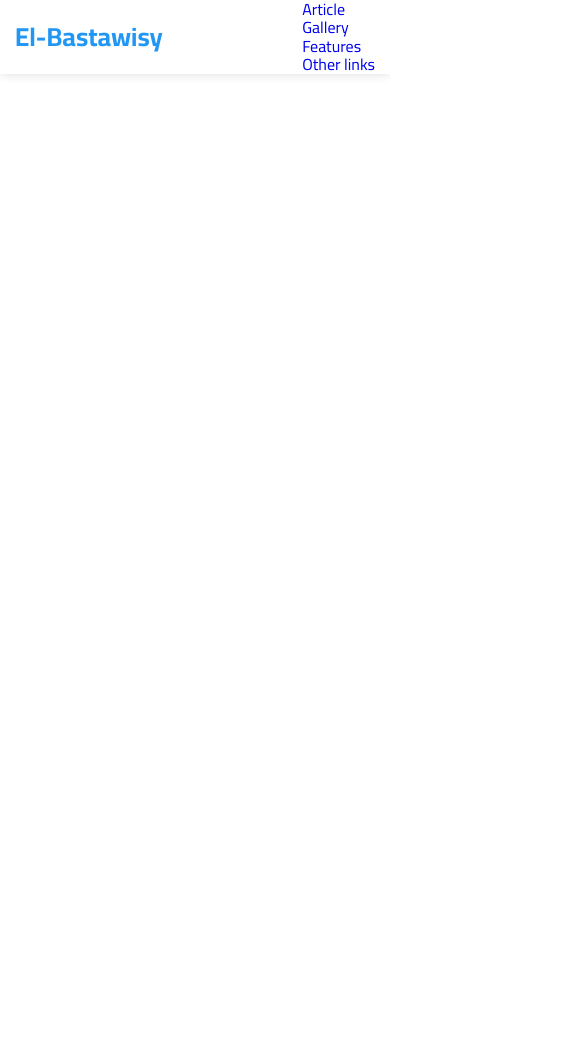
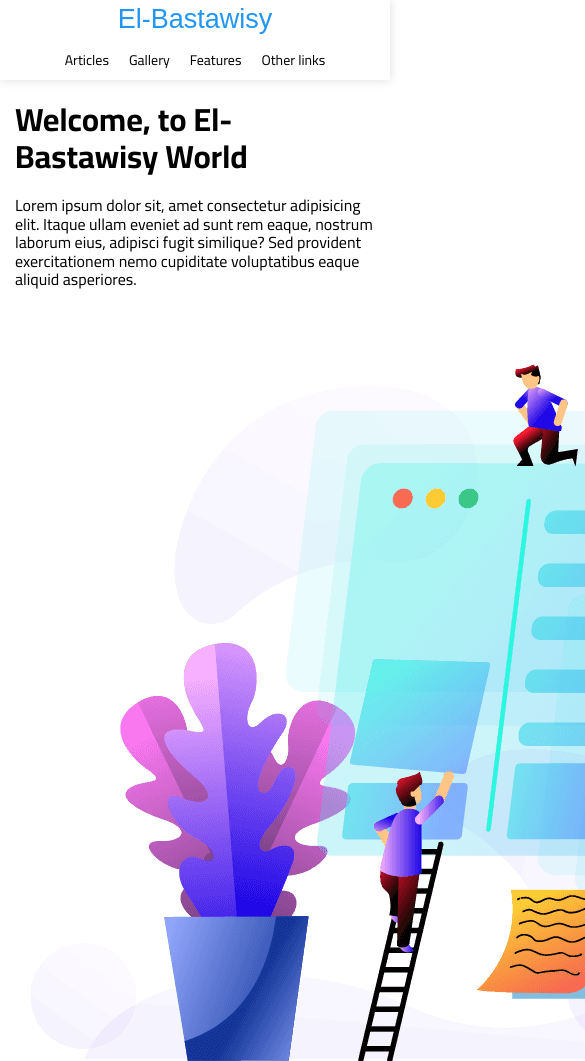
Before and after one commit to Mostafa-S-El-Bastawisy/template3, a plain HTML site: page index.html in a window 390 px wide. Shown: the top 1061 px of the page, 585 px wide, since content can reach past the window. Before the commit the page ends 844 px from the top, so only its background shows below. Drawn offline with Linux system fonts and the light colour scheme.

Commit message:
Start and config the landing page

```diff
--- a/css/main.css
+++ b/css/main.css
@@ -7,6 +7,7 @@
 :root {
   --main-color: #2196f3;
   --main-color-alt: #1787e0;
+  --main-transition: 0.3s;
 }
 html {
   scroll-behavior: smooth;
@@ -64,16 +65,68 @@ ul {
   position: relative;
 }
 .header .logo {
+  font-family: fantasy;
   color: var(--main-color);
-  font-size: 26px;
+  font-size: 37px;
   font-weight: bold;
   height: 72px;
   display: flex;
   justify-content: center;
   align-items: center;
 }
+@media (max-width: 767px) {
+  .header .logo {
+    width: 100%;
+    font-size: 27px;
+    font-weight: 77;
+    height: 40px;
+  }
+}
 .header .main-nav {
+  display: flex;
+}
+@media (max-width: 767px) {
+  .header .main-nav {
+    margin: auto;
+  }
 }
 .header .main-nav > li > a {
+  display: flex;
+  justify-content: center;
+  align-items: center;
+  height: 72px;
+  position: relative;
+  color: black;
+  padding: 0 30px;
+  overflow: hidden;
+  transition: var(--main-transition);
+}
+@media (max-width: 767px) {
+  .header .main-nav > li > a {
+    padding: 10px;
+    font-size: 14px;
+    height: 40px;
+  }
+}
+
+.header .main-nav > li > a::before {
+  content: "";
+  position: absolute;
+  width: 100%;
+  height: 4px;
+  background-color: var(--main-color);
+  top: 0;
+  left: -100%;
+  transition: var(--main-transition);
+}
+.header .main-nav > li > a:hover {
+  color: var(--main-color);
+  background-color: #fafafa;
+}
+.header .main-nav > li > a:hover::before {
+  left: 0;
 }
 /* End Header  */
+/* Start landing */
+
+/* End landing */
--- a/index.html
+++ b/index.html
@@ -15,6 +15,9 @@
   <link rel="preconnect" href="https://fonts.googleapis.com">
   <link rel="preconnect" href="https://fonts.gstatic.com" crossorigin>
   <link href="https://fonts.googleapis.com/css2?family=Cairo:wght@300;400;700&display=swap" rel="stylesheet">
+  <link rel="preconnect" href="https://fonts.googleapis.com">
+  <link rel="preconnect" href="https://fonts.gstatic.com" crossorigin>
+  <link href="https://fonts.googleapis.com/css2?family=Cairo:wght@300;400;700&family=Lobster&display=swap" rel="stylesheet">
 </head>
 <body>
 <!-- Start Header  -->
@@ -22,7 +25,7 @@
   <div  class="container">
     <a href="#" class="logo">El-Bastawisy</a>
     <ul class="main-nav">
-      <li><a href="#article">Article</a></li>
+      <li><a href="#articles">Articles</a></li>
       <li><a href="#gallery">Gallery</a></li>
       <li><a href="#features">Features</a></li>
       <li><a href="#">Other links</a></li>
@@ -30,5 +33,22 @@
   </div>
 </div>
 <!-- End Header  -->
+<!-- Start landing -->
+<div class="landing">
+  <div class="container">
+    <div class="text">
+      <h1>Welcome, to El-Bastawisy World</h1>
+      <p>Lorem ipsum dolor sit, amet consectetur adipisicing elit. Itaque ullam eveniet ad sunt rem eaque,
+      nostrum laborum eius, adipisci fugit similique? Sed provident exercitationem nemo cupiditate voluptatibus eaque aliquid asperiores.</p>
+    </div>
+    <div class="image">
+      <img src="/images/landing-image.png" alt="">
+    </div>
+  </div>
+  <a href="#articals" class="go-down">
+    <i class="i.fas fa-angel-double-down fa-2x"></i>
+  </a>
+</div>
+<!-- End landing -->
 </body>
 </html>
```
